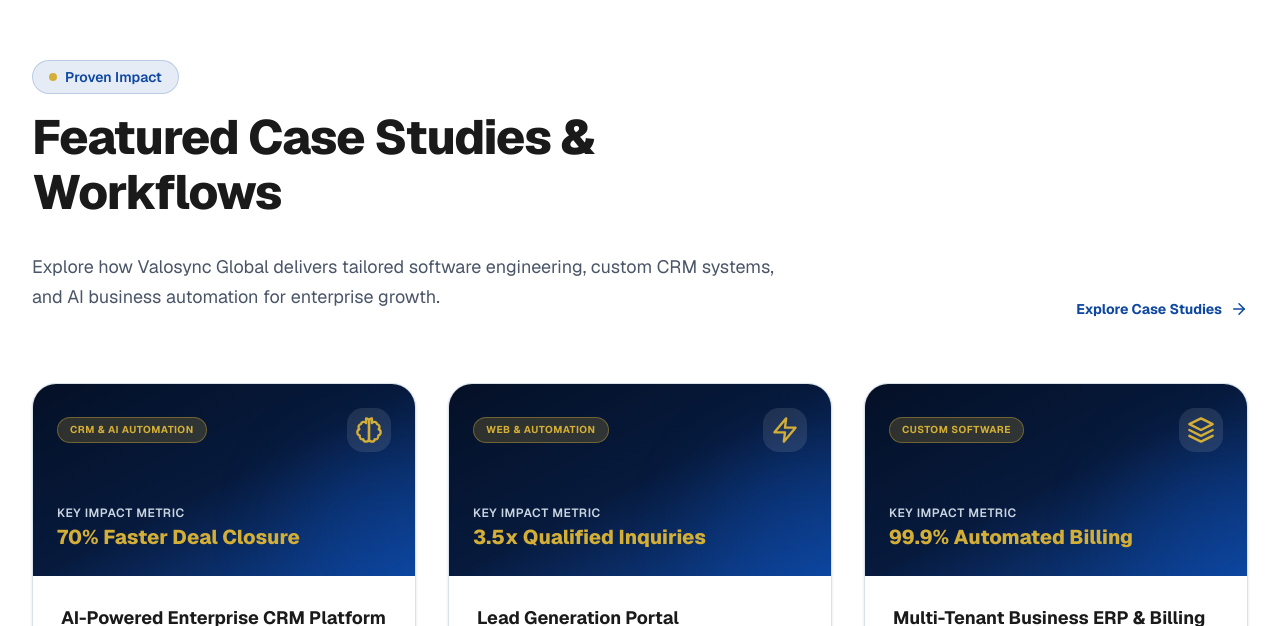
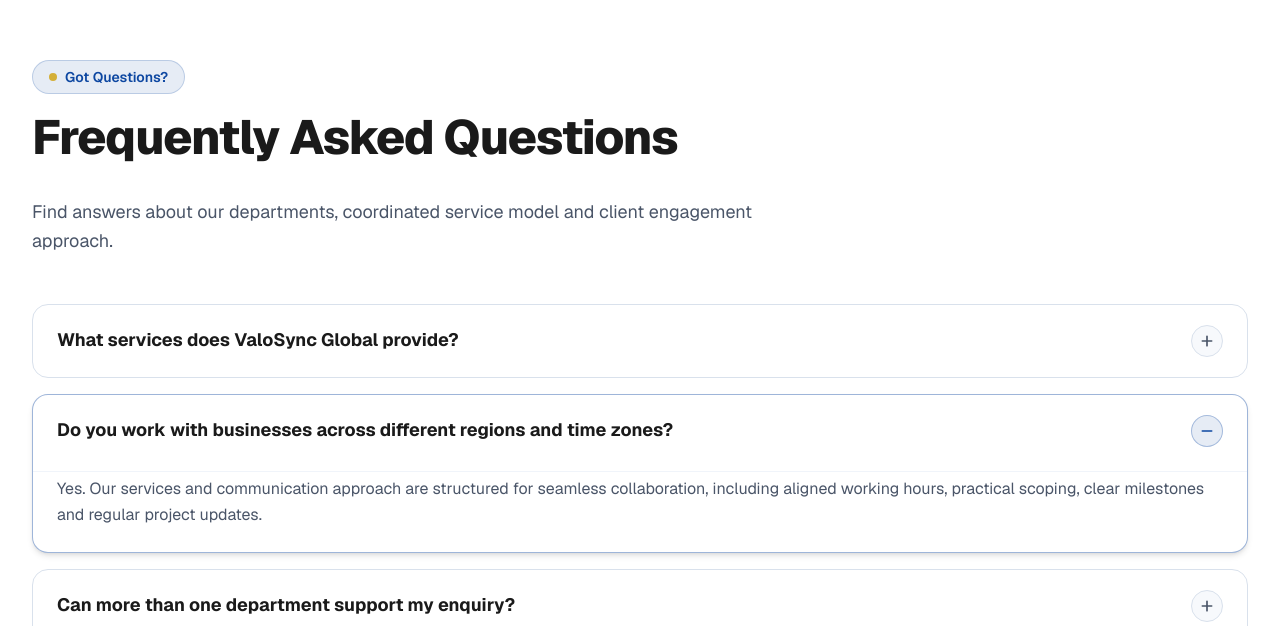
Before and after one commit to mayank-207/ValoSync-Global, a Next.js app: page / in a window 1280 px wide. Shown: the part 4854-5480 px from the top of the page. Built offline with nearby package versions, Linux system fonts and the light colour scheme.

Commit message:
Keep technology portfolio outside primary homepage flow

```diff
--- a/app/page.tsx
+++ b/app/page.tsx
@@ -2,7 +2,6 @@
 import Footer from "@/components/layout/Footer";
 import HeroSection from "@/components/sections/HeroSection";
 import CorporateOverview from "@/components/sections/CorporateOverview";
-import PortfolioSection from "@/components/sections/PortfolioSection";
 import FAQSection from "@/components/sections/FAQSection";
 import CTASection from "@/components/sections/CTASection";
 
@@ -13,7 +12,6 @@
       <main id="main">
         <HeroSection />
         <CorporateOverview />
-        <PortfolioSection />
         <FAQSection />
         <CTASection />
       </main>
```
